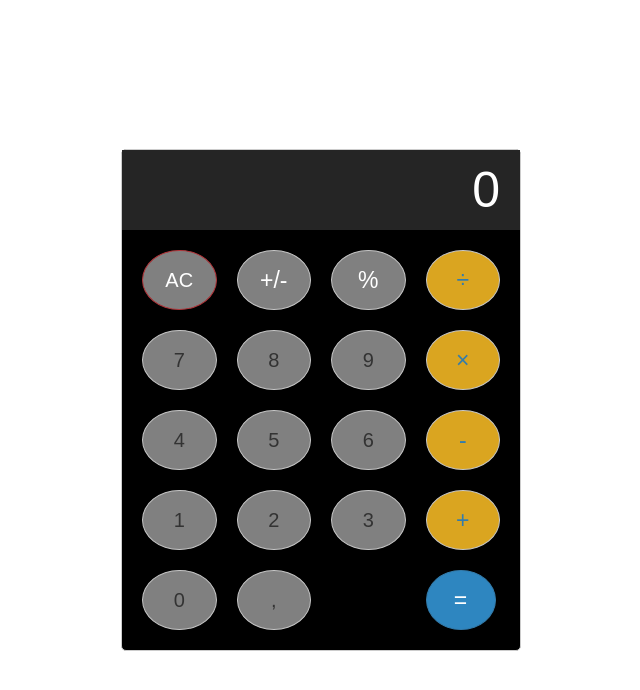
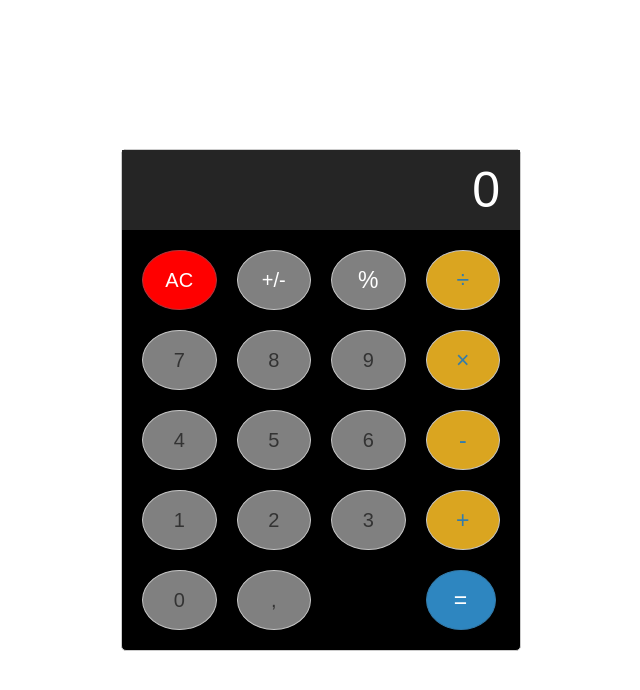
Before and after one commit to vican22/React-Calculator-app, a React (Create React App) app: page / in a window 1280 px wide. Shown: the top 690 px of the page, without its empty margins (319-959 px from the left). Built offline with nearby package versions, Linux system fonts and the light colour scheme.

Commit message:
React Calculator ver2

```diff
--- a/src/App.js
+++ b/src/App.js
@@ -23,7 +23,7 @@ const performCalculation = {
 
   "%": (firstOperand, secondOperand) => (secondOperand / firstOperand) * 100,
 
-  "+/-": (firstOperand, secondOperand) => firstOperand * -1,
+  // "+/-": (firstOperand, secondOperand) => firstOperand * -1,
 
   "=": (firstOperand, secondOperand) => secondOperand
 };
@@ -84,6 +84,15 @@ class App extends Component {
     });
   }
 
+  changeSign() {
+    const displayValue = this.state.displayValue;
+    if (displayValue !== "0") {
+      this.setState({
+        displayValue: "-" + displayValue
+      });
+    }
+  }
+
   handleOperator(nextOperator) {
     const inputValue = this.state.displayValue;
     const newValue = parseFloat(inputValue);
@@ -108,7 +117,8 @@ class App extends Component {
       );
 
       this.setState({
-        displayValue: String(result),
+        //max 10 digits
+        displayValue: String(result).slice(0, 10),
         firstOperand: result
       });
     }
@@ -146,6 +156,12 @@ class App extends Component {
       return;
     }
 
+    if (target.classList.contains("alg-sign")) {
+      //console.log("alg-sign", target.value);
+      this.changeSign();
+      return;
+    }
+
     //console.log("digits", target.value);
     this.inputDigit(target.value);
   };
--- a/src/Button.css
+++ b/src/Button.css
@@ -18,7 +18,7 @@ button:hover {
 }
 
 .all-clear {
-  background-color: gray;
+  background-color: red;
   border-color: #b0353a;
   color: #fff;
 }
--- a/src/Button.js
+++ b/src/Button.js
@@ -18,7 +18,7 @@ class Button extends Component {
         <button
           onClick={this.props.onClick}
           type="button"
-          className="operator"
+          className="alg-sign"
           value="+/-"
           style={{ backgroundColor: "gray", color: "white" }}
         >
```
